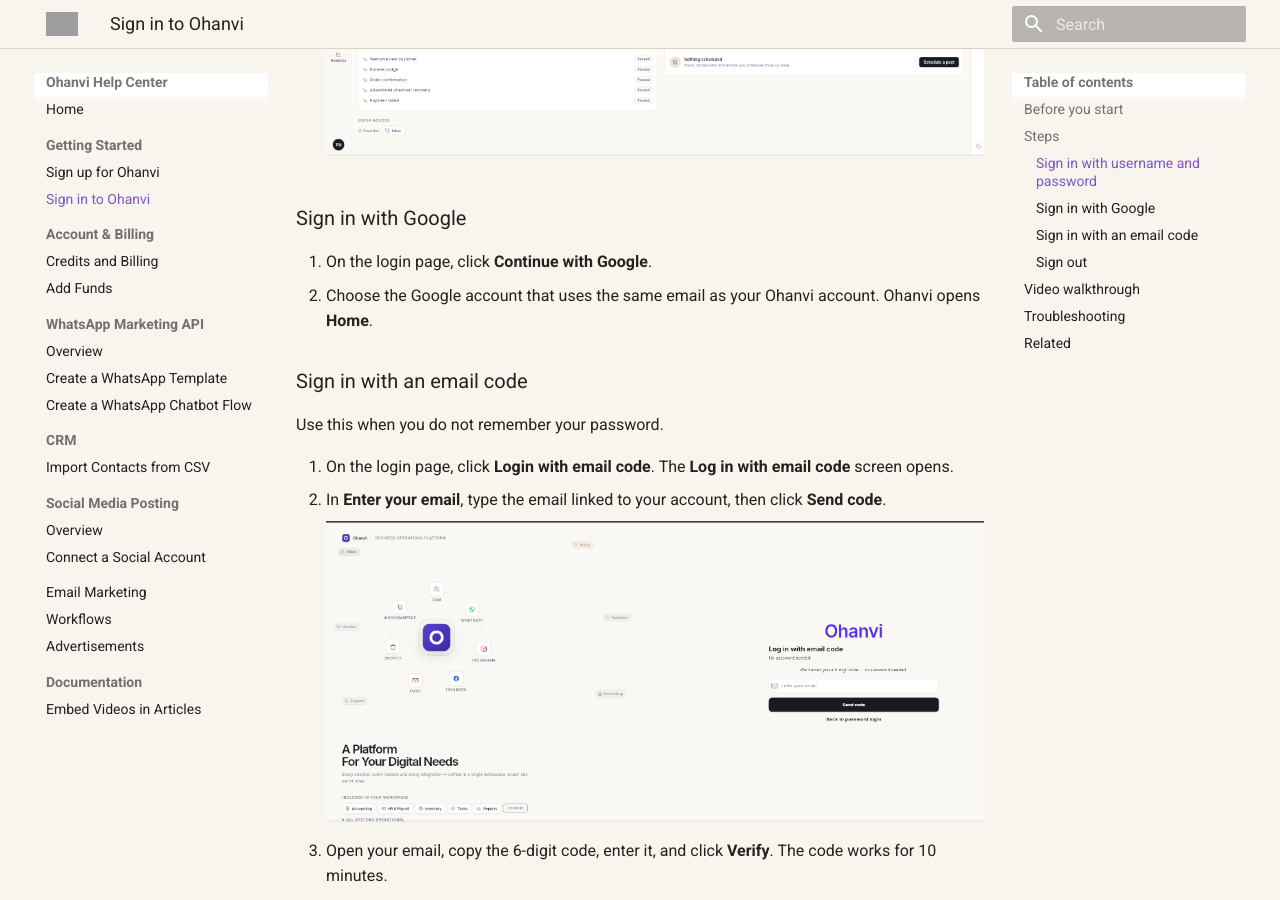
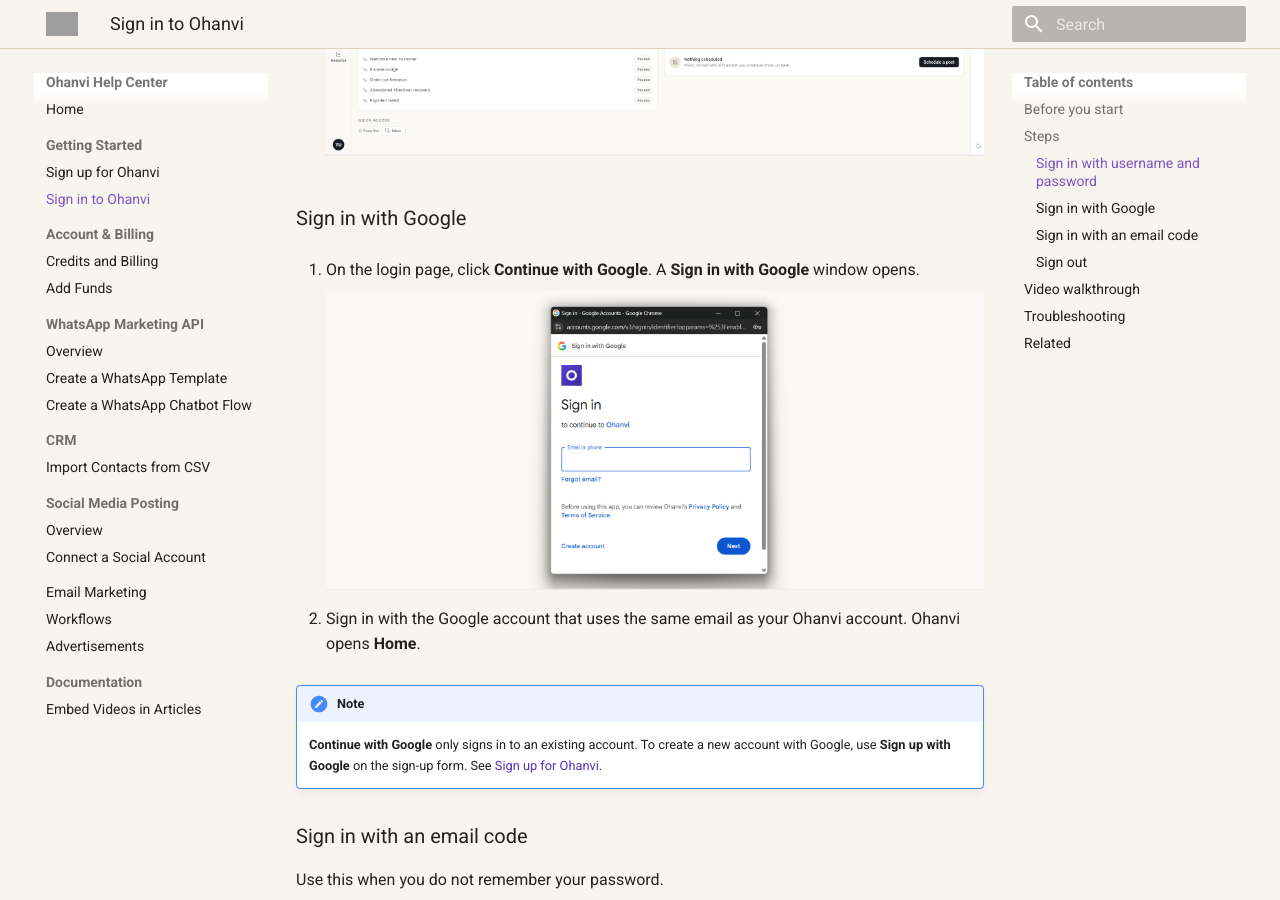
Before and after one commit to Ohanvi/ohanvi.github.io, an MkDocs documentation site: the page built from docs/sign-in.md, in a window 1280 px wide and 900 px high, scrolled down 1524 px. Built offline with MkDocs 1.6.1 and Material for MkDocs 9.7.7, drawn with Linux system fonts in a browser that asks for light colours; some of the changed text lies outside the part shown; grey boxes are pictures that could not be loaded.

Commit message:
docs: correct Google sign-in and sign-up behaviour
Continue with Google on the login page only signs in to an existing
account and shows 'No account found for this email. Please sign up
first.' otherwise (GoogleOAuthService.assertSignupIntent). Sign up with
Google creates the account and emails generated credentials. Add the
Google popup screenshot.

Co-Authored-By: Claude Opus 5.5 (1M context) <noreply@anthropic.com>

```diff
--- a/docs/sign-in.md
+++ b/docs/sign-in.md
@@ -28,8 +28,14 @@ Sign in to your workspace with your username and password, your Google account,
 
 ### Sign in with Google
 
-1. On the login page, click **Continue with Google**.
-2. Choose the Google account that uses the same email as your Ohanvi account. Ohanvi opens **Home**.
+1. On the login page, click **Continue with Google**. A **Sign in with Google** window opens.
+
+    ![Sign in with Google window asking for an email or phone](assets/screenshots/sign-in-5-google-popup.png)
+
+2. Sign in with the Google account that uses the same email as your Ohanvi account. Ohanvi opens **Home**.
+
+!!! note
+    **Continue with Google** only signs in to an existing account. To create a new account with Google, use **Sign up with Google** on the sign-up form. See [Sign up for Ohanvi](sign-up.md).
 
 ### Sign in with an email code
 
@@ -62,7 +68,7 @@ To go back to the normal login form, click **Back to password login**.
 | Wrong username or password message | A typo, or Caps Lock is on. | Click the eye icon to check the password, then try again. |
 | You forgot your password | — | Use **Login with email code** to sign in, then change your password from **Settings**. |
 | **No account found for this email. Please sign up first.** | No Ohanvi account uses that email. | Check the email, or [sign up for Ohanvi](sign-up.md). |
-| **Continue with Google** opens an empty workspace | The Google account uses a different email from your Ohanvi account. | Sign out and choose the Google account with the right email. |
+| **No account found for this email. Please sign up first.** after **Continue with Google** | No Ohanvi account uses that Google email. | Choose the Google account with your Ohanvi email, or use **Sign up with Google** on the sign-up form. |
 | No code in your inbox | The email went to spam or promotions. | Check those folders and wait 1–2 minutes before asking for a new code. |
 
 ## Related
```
Also changed, not shown: docs/sign-up.md (+2 -1 lines), docs/assets/screenshots/sign-in-5-google-popup.png (added).
